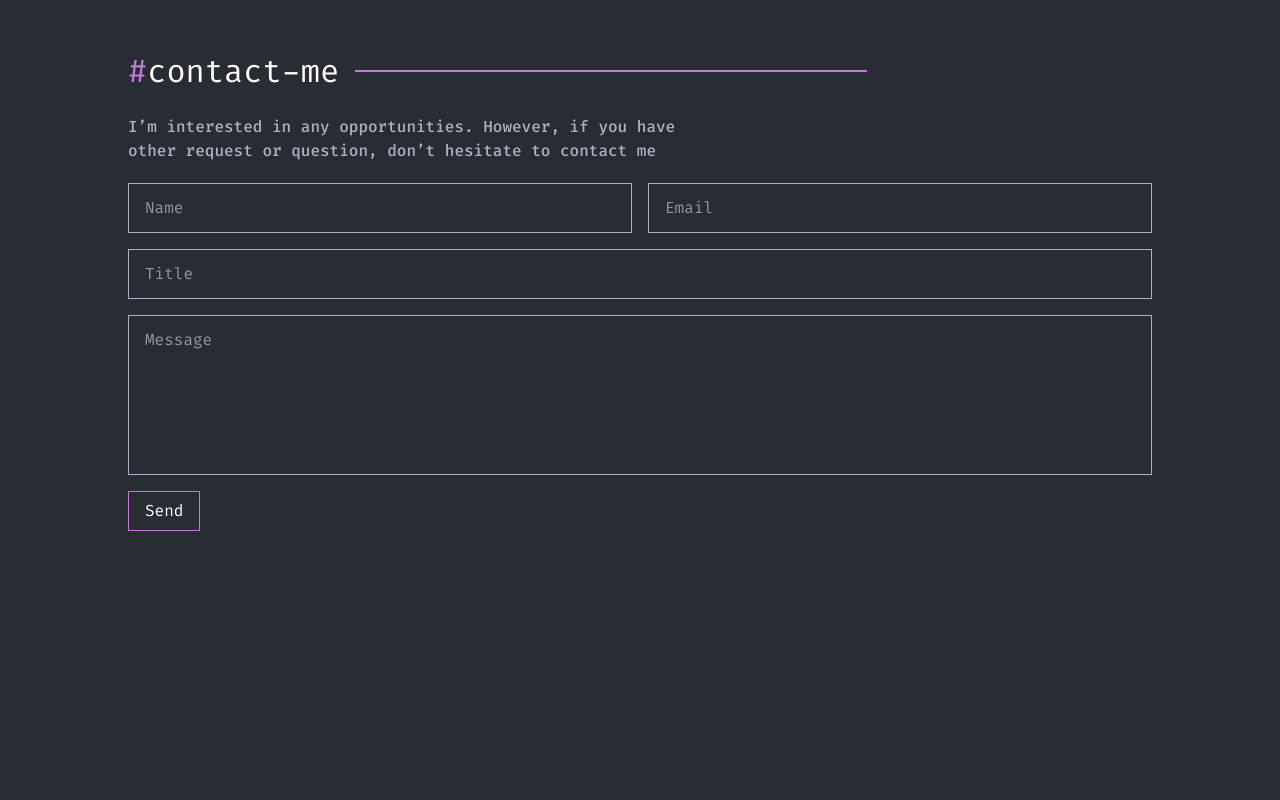
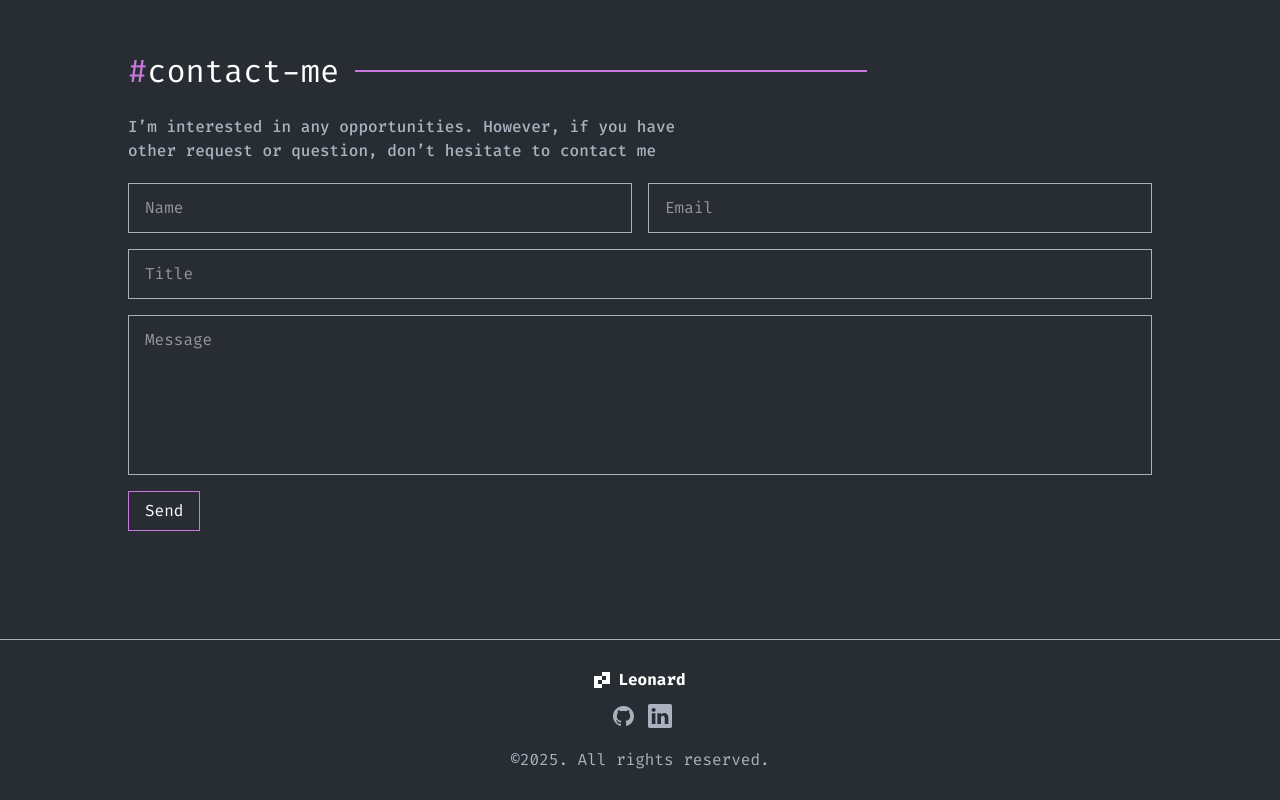
Before and after one commit to leoikeh99/my-portfolio, a React (Vite) app: page / in a window 1280 px wide. Shown: the part 2952-3752 px from the top of the page. Before the commit the page ends 3511 px from the top, so only its background shows below. Built offline with nearby package versions, Linux system fonts and the light colour scheme.

Commit message:
Added Footer

```diff
--- a/src/App.tsx
+++ b/src/App.tsx
@@ -1,3 +1,4 @@
+import Footer from "./components/Footer";
 import Header from "./components/Header";
 import About from "./sections/About";
 import Contact from "./sections/Contact";
@@ -14,6 +15,7 @@ function App() {
       <Projects />
       <About />
       <Contact />
+      <Footer />
     </main>
   );
 }
--- /dev/null
+++ b/src/components/Footer.tsx
@@ -0,0 +1,31 @@
+import Logo from "../assets/logo.svg";
+import Linkedin from "../assets/linkedin.svg";
+import Github from "../assets/github.svg";
+
+const Footer = () => {
+  return (
+    <footer className="border-t border-gray mt-20">
+      <div className="container py-7">
+        <div className="flex flex-col items-center">
+          <a href="" className="font-bold">
+            <span className="flex items-center gap-2">
+              <img src={Logo} alt="" className="w-4" />
+              Leonard
+            </span>
+          </a>
+          <div className="flex gap-2 mt-2 items-center">
+            <a href="">
+              <img src={Github} alt="" />
+            </a>
+            <a href="">
+              <img src={Linkedin} alt="" />
+            </a>
+          </div>
+          <p className="text-gray mt-4">©2025. All rights reserved.</p>
+        </div>
+      </div>
+    </footer>
+  );
+};
+
+export default Footer;
--- a/src/index.css
+++ b/src/index.css
@@ -1,6 +1,7 @@
 @import "tailwindcss";
 @import "./styles/theme.css";
 @import "./styles/uiStyles.css";
+@import "./styles/layoutStyles.css";
 
 @layer base {
   body {
--- /dev/null
+++ b/src/styles/layoutStyles.css
@@ -0,0 +1,5 @@
+@import "tailwindcss";
+
+.container{
+    @apply max-w-[64rem] mx-auto;
+}
```
